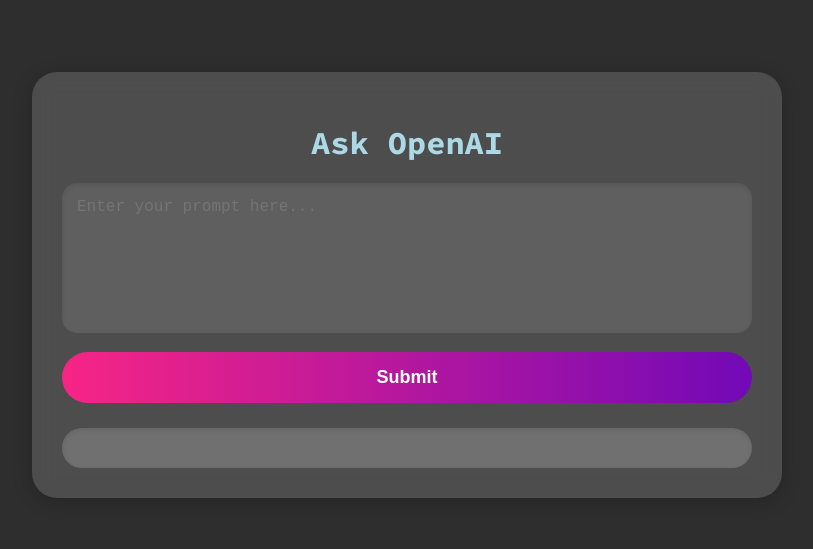
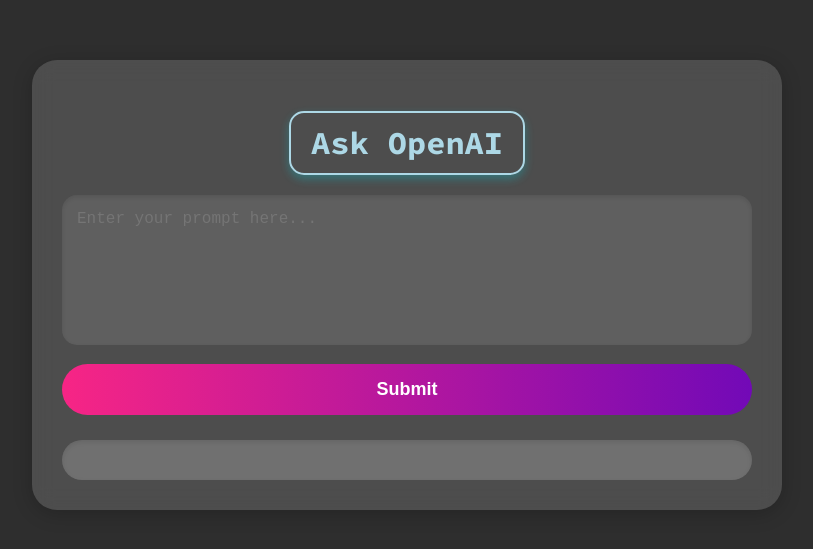
Before and after one commit to brcelso/openai, a website: page public/index.html in a window 1280 px wide. Shown: the part 115-664 px from the top of the page, without its empty margins (233-1046 px from the left). Drawn offline with Linux system fonts and the light colour scheme.

Commit message:
Atualizar o style.css

```diff
--- a/public/style.css
+++ b/public/style.css
@@ -26,11 +26,21 @@
     box-sizing: border-box;
 }
 
-/* Styling the title */
+/* Styling the title with a stylish border */
 h1 {
     font-size: 2rem;
     margin-bottom: 20px;
     color: #ADD8E6; /* Light blue title color */
+    padding: 10px 20px; /* Add padding inside the border */
+    border: 2px solid #ADD8E6; /* Light blue border */
+    border-radius: 15px; /* Rounded border */
+    display: inline-block; /* Make the border wrap around the text */
+    box-shadow: 0px 4px 10px rgba(0, 216, 229, 0.3); /* Add a light blue shadow */
+    transition: transform 0.2s ease-in-out; /* Add a hover effect */
+}
+
+h1:hover {
+    transform: scale(1.05); /* Slightly enlarge the title on hover */
 }
 
 /* Textarea for input */
```
